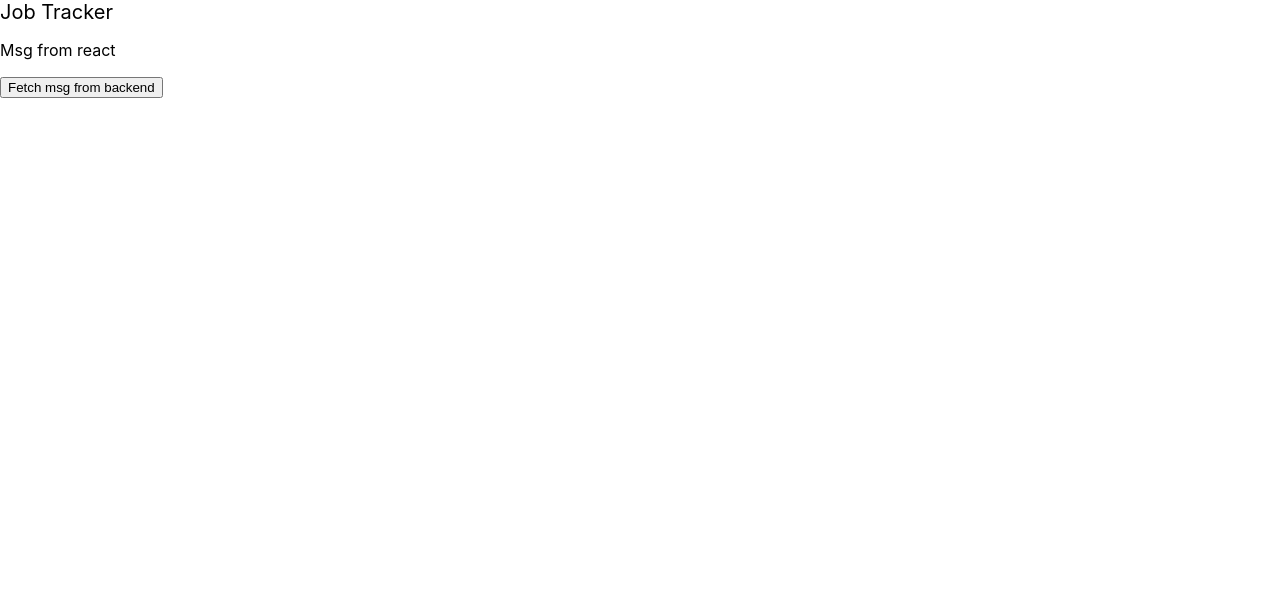
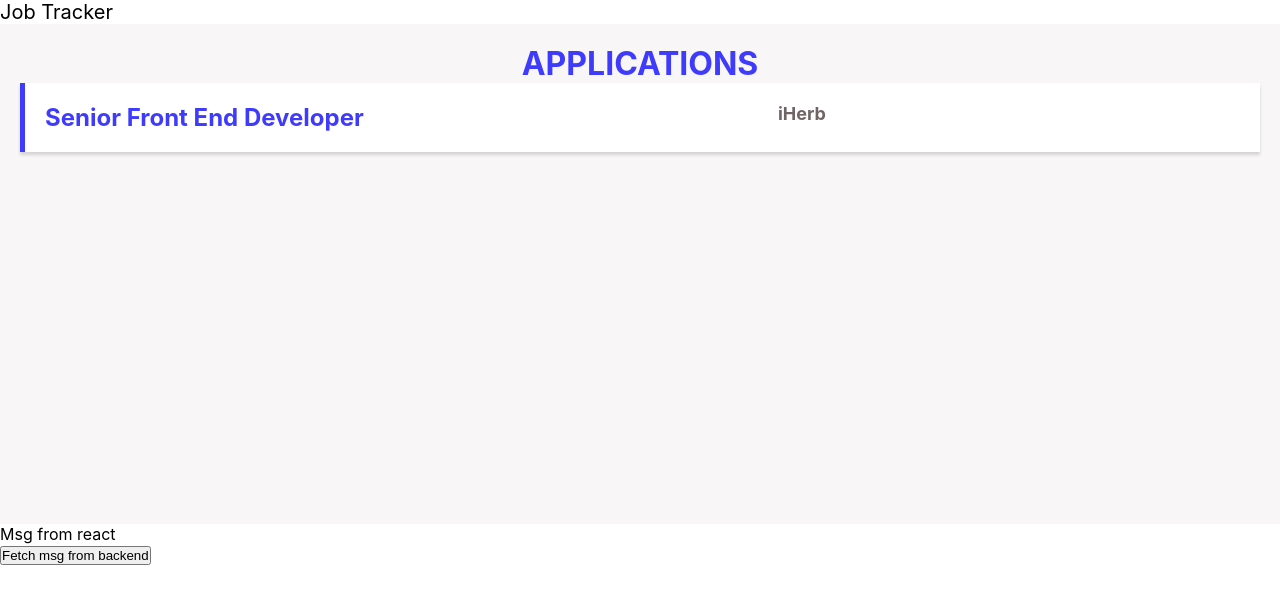
Before and after one commit to chingu-voyages/v8-chimeras-team-04, a React (Create React App) app in the folder client/: page / in a window 1280 px wide. Shown: the top 604 px of the page. Built offline with nearby package versions, Linux system fonts and the light colour scheme.

Commit message:
add app list and listing components

```diff
--- a/client/src/App.jsx
+++ b/client/src/App.jsx
@@ -1,5 +1,6 @@
 import React, { useState } from 'react';
 
+import AppList from './components/AppList/AppList.jsx';
 import Header from './components/Header';
 
 export default function App() {
@@ -8,6 +9,7 @@ export default function App() {
   return (
     <div>
       <Header />
+      <AppList />
       <p>Msg from react</p>
       <p>{data}</p>
       <button onClick={handleClick}>Fetch msg from backend</button>
--- /dev/null
+++ b/client/src/components/AppList/AppList.css
@@ -0,0 +1,11 @@
+.appList-container {
+    background: #F8F6F6;
+    height: 500px;
+    padding: 20px;
+}
+
+.appList-title {
+    color: #3F3BFC;
+    text-transform: uppercase;
+    text-align: center;
+}
--- /dev/null
+++ b/client/src/components/AppList/AppList.jsx
@@ -0,0 +1,15 @@
+import React, { useState } from 'react';
+
+import AppListing from '../AppListing/AppListing.jsx';
+
+import './AppList.css';
+
+export default function AppList() {
+
+    return (
+      <div className="appList-container">
+      <h1 className="appList-title">Applications</h1>
+      <AppListing />
+      </div>
+    )
+}
--- /dev/null
+++ b/client/src/components/AppListing/AppListing.css
@@ -0,0 +1,24 @@
+.app-listing {
+    background-color: white;
+    border-left: 5px solid #3F3BFC;
+    box-shadow: 0px 3px 3px #00000025;
+    display: flex;
+    padding: 20px;
+    width: 100%;
+}
+
+.position, .company {
+    display: inline-block;
+    flex-grow: 1;
+}
+
+.position {
+    font-size: 24px;
+    font-weight: bold;
+    color: #3F3BFC;
+}
+
+.company {
+    font-size: 18px;
+    color: #706565;
+}
--- /dev/null
+++ b/client/src/components/AppListing/AppListing.jsx
@@ -0,0 +1,15 @@
+import React, { useState } from 'react';
+
+import './AppListing.css';
+
+export default function AppListing() {
+    const [position, setPosition] = useState('Senior Front End Developer');
+    const [company, setCompany] = useState('iHerb');
+
+    return (
+      <div className="app-listing">
+        <h2 className="position">{position}</h2>
+        <h2 className="company">{company}</h2>
+      </div>
+    )
+}
--- a/client/src/index.css
+++ b/client/src/index.css
@@ -12,3 +12,9 @@ code {
   font-family: source-code-pro, Menlo, Monaco, Consolas, "Courier New",
     monospace;
 }
+
+* {
+  padding: 0;
+  margin: 0;
+  box-sizing: border-box;
+}
```
Also changed, not shown: 2 other files (tests, documents, lock files or other folders).
